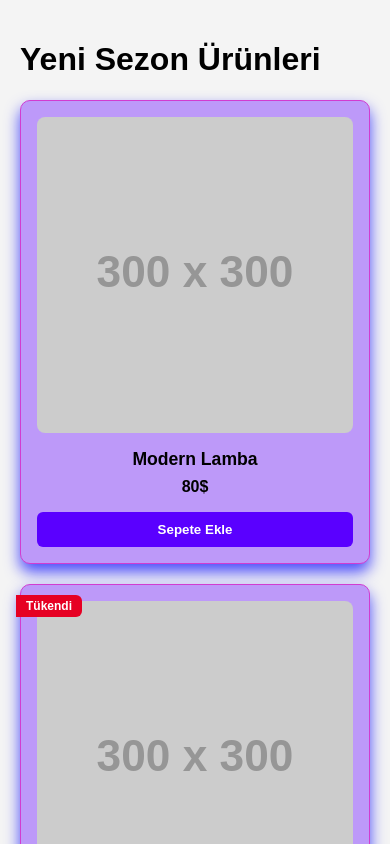
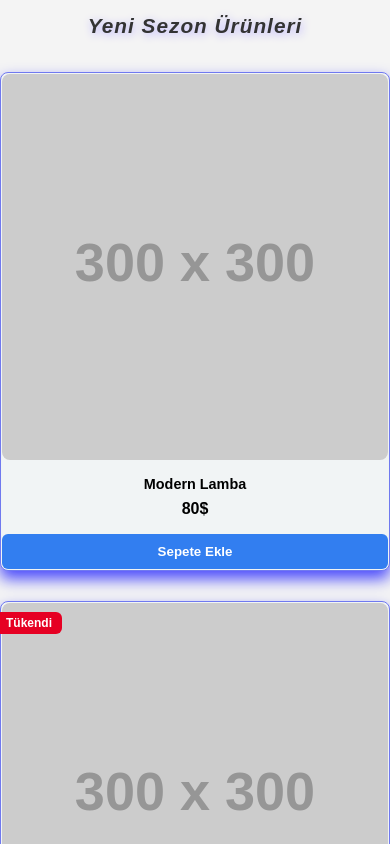
Before and after one commit to kenanturgay/Insider-Bootcamp, a plain HTML site: page Day-3-CSS-Exercise/index.html in a window 390 px wide. Shown: the top 844 px of the page. Drawn offline with Linux system fonts and the light colour scheme; placeholder pictures from the web are drawn by us.

Commit message:
Stil güncellemesi; genel düzenlemeler yapıldı, ürün kartı ve grid yapısı iyileştirildi.

```diff
--- a/Day-3-CSS-Exercise/style.css
+++ b/Day-3-CSS-Exercise/style.css
@@ -3,34 +3,76 @@ body {
   font-family: Arial, sans-serif;
   background-color: #f4f4f4;
   margin: 0;
-  padding: 20px;
+}
+
+.container {
+  max-width: 80%;
+  margin: 0 auto;
+  padding: 30px 20px 0 20px;
+}
+
+h1 {
+  text-align: center;
+  color: #333;
+  padding-bottom: 20px;
+  font-style: italic;
+  font-size: 2.5rem;
+  font-weight: bold;
+  letter-spacing: 1px;
+  text-shadow: 1px 2px 8px #b3aaff;
+}
+
+.sold-out {
+  color: #e60023;
+  font-weight: bold;
+  font-size: 1.2rem;
+  text-decoration: line-through;
 }
 
 /* === Product Grid === */
 .product-grid {
   display: grid;
   grid-template-columns: repeat(4, 1fr); /* 4‑lü vitrin (≥1025 px) */
-  gap: 20px;
+  gap: 30px;
 }
 
 /* === Product Card === */
 .product-card {
+  max-width: 100%;
   position: relative; /* rozete yer aç */
   display: flex; /* içerikleri dikey hizala */
   flex-direction: column;
   justify-content: space-between; /* butonu alta sabitle */
-  background-color: #bd99f9;
-  border: 1px solid #d23cd0;
+  background-color: #f1f4f5;
+  border: 1px solid #7079ef;
   box-shadow: 0 8px 15px rgba(0, 0, 255, 0.7);
-  border-radius: 10px;
-  padding: 16px;
+  border-radius: 8px;
+  padding: 1px;
   text-align: center;
   transition: transform 0.3s ease, box-shadow 0.3s ease; /* hover yumuşatma */
 }
 
 .product-card:hover {
-  transform: translateY(-10px);
-  box-shadow: 0 12px 20px rgba(0, 0, 255, 0.8);
+    transform: translateY(-10px);
+    animation: rotate-shadow 1s linear infinite;
+}
+
+@keyframes rotate-shadow {
+    0% {
+        box-shadow: 0 12px 20px rgba(240, 5, 5, 0.8);
+    }
+    25% {
+        box-shadow: 12px 0 20px rgba(240, 5, 5, 0.8);
+    }
+    50% {
+        box-shadow: 0 -12px 20px rgba(240, 5, 5, 0.8);
+    }
+    75% {
+        box-shadow: -12px 0 20px rgba(240, 5, 5, 0.8);
+    }
+    100% {
+        box-shadow: 0 12px 20px rgba(240, 5, 5, 0.8);
+    }
 }
 
 /* === Product Image === */
@@ -45,7 +87,7 @@ body {
 .product-info {
   display: flex;
   flex-direction: column;
-  flex-grow: 1;
+
   margin-top: 12px;
 }
 
@@ -61,7 +103,7 @@ body {
 
 .product-info button {
   padding: 10px 14px;
-  background-color: #5a00ff;
+  background-color: #327ef0;
   color: #fff;
   border: none;
   border-radius: 6px;
@@ -71,11 +113,11 @@ body {
 }
 
 .product-info button:hover {
-  background-color: #3e00b3;
+  background-color: #0006b3;
 }
 
 .product-info button:disabled:hover {
-  background-color: #5a00ff;
+  background-color: #327ef0;
 }
 
 /* === "Tükendi" Rozeti (Opsiyonel) === */
@@ -96,17 +138,38 @@ body {
   .product-grid {
     grid-template-columns: repeat(3, 1fr); /* Tablet yatay */
   }
+  h1 {
+    font-size: 2rem;
+  }
+  .product-info h3 {
+    margin: 0 0 8px;
+    font-size: 1.1rem;
+  }
 }
 
 @media (max-width: 768px) {
   .product-grid {
     grid-template-columns: repeat(2, 1fr); /* Büyük telefon / dikey tablet */
   }
+  h1 {
+    font-size: 1.5rem;
+  }
+  .product-info h3 {
+    margin: 0 0 8px;
+    font-size: 1rem;
+  }
 }
 
 @media (max-width: 480px) {
   .product-grid {
     grid-template-columns: 1fr; /* Mobil tek sütun */
+  }
+  h1 {
+    font-size: 1.3rem;
+  }
+  .product-info h3 {
+    margin: 0 0 8px;
+    font-size: 0.9rem;
   }
 }
 
```
